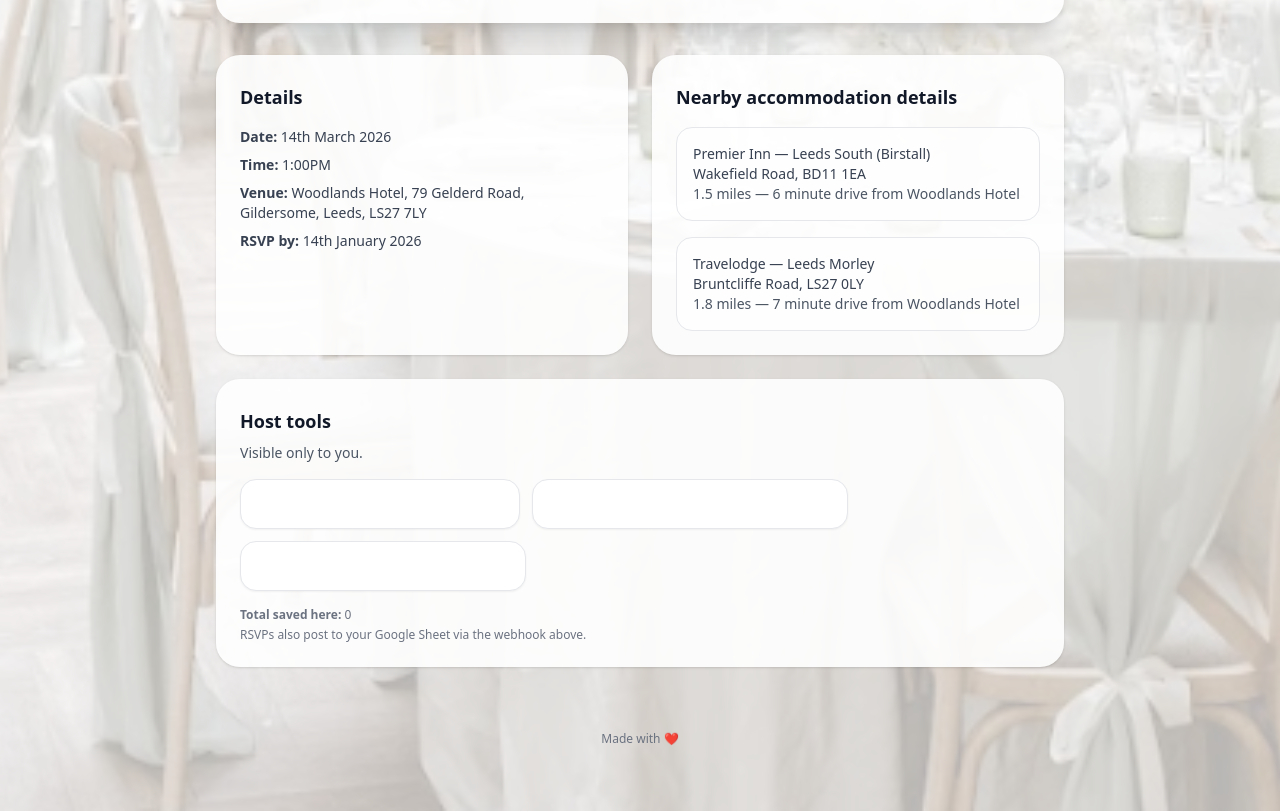
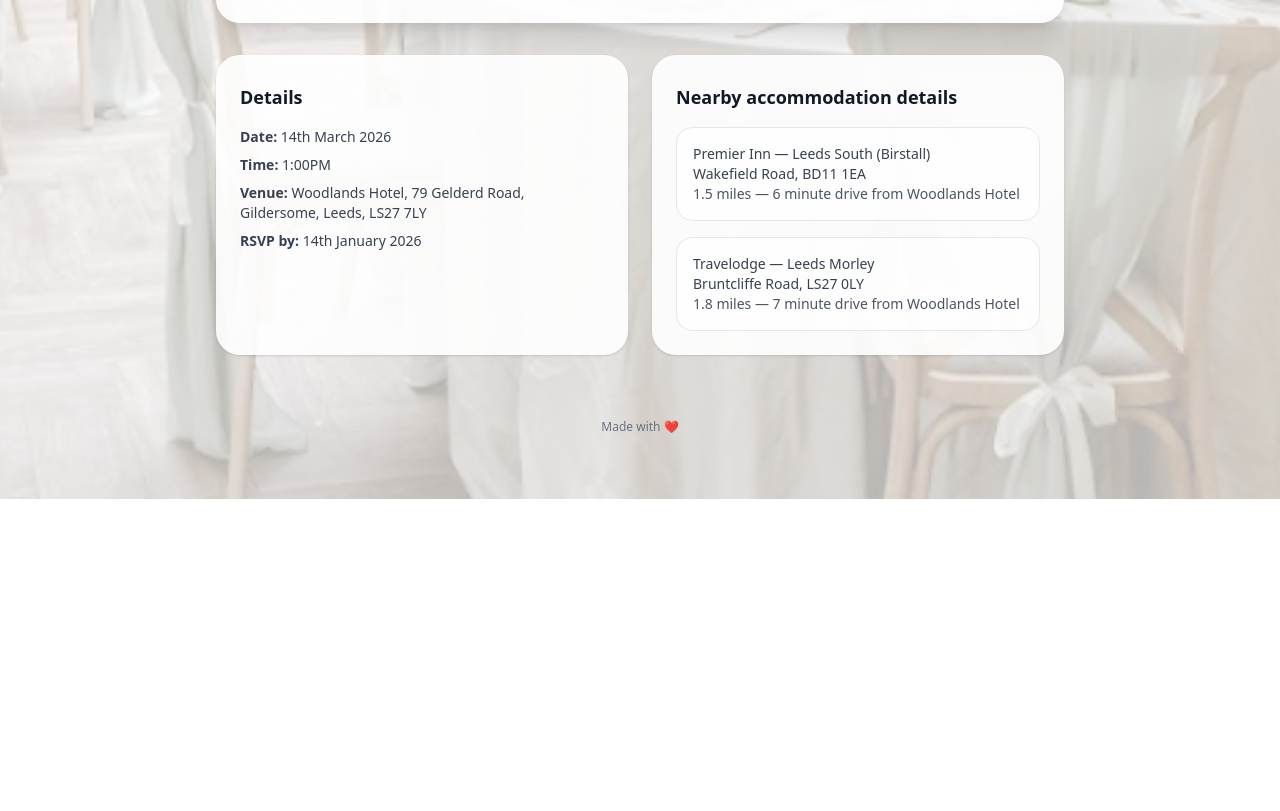
Before and after one commit to novamontie/wedding-rsvp, a React (Create React App) app: page / in a window 1280 px wide. Shown: the part 1477-2288 px from the top of the page. After the commit the page ends 1976 px from the top, so only its background shows below. Built offline with nearby package versions, Linux system fonts and the light colour scheme.

Commit message:
Refactor dietary field handling for compatibility

```diff
--- a/src/App.js
+++ b/src/App.js
@@ -1,7 +1,7 @@
 import React, { useMemo, useState, useEffect } from "react";
 
 const WEBHOOK_URL =
-  "https://script.google.com/macros/s/AKfycbzwyjdCGeBWN0yAxUI_PtifqcAes83HVqavntRuzleNz8r0cjjHG0nbEfcQV_lYudLC/exec"; // Apps Script Web App URL (must be /exec)
+  "https://script.google.com/macros/s/AKfycbzwyjdCGeBWN0yAxUI_PtifqcAes83HVqavntRuzleNz8r0cjjHG0nbEfcQV_lYudLC/exec";
 
 // ===== Public CSV (Published Google Sheet) =====
 const SHEET_CSV_URL =
@@ -36,7 +36,7 @@ const toCSV = (rows) => {
     "email",
     "attending",
     "guests",
-    "dietary", // will be empty now (no general dietary field), kept for compatibility
+    "dietary",
     "message",
     "userAgent",
   ];
@@ -77,7 +77,7 @@ const toCSV = (rows) => {
       escape(r.email || ""),
       escape(r.attending || ""),
       escape(r.guests ?? ""),
-      escape(r.dietary || ""), // empty now
+      escape(r.dietary || ""),
       escape(r.message || ""),
       escape(r.userAgent || "")
     );
@@ -160,20 +160,17 @@ export default function WeddingRSVP() {
   const [submitted, setSubmitted] = useState(false);
   const [error, setError] = useState("");
 
-  // kept `dietary` in state for backward compatibility, but we no longer render a general dietary input
   const [form, setForm] = useState({
     fullName: "",
     email: "",
     attending: "yes",
     guests: 1,
-    dietary: "", // stays empty; only per-guest dietary is collected
+    dietary: "",
     message: "",
   });
 
-  // Dynamic guest details array
   const [guestsDetails, setGuestsDetails] = useState([{ name: "", dietary: "" }]);
 
-  // Load Apple Chancery-like web fonts once
   useEffect(() => {
     const id = "gf-allura-alexbrush";
     if (!document.getElementById(id)) {
@@ -186,7 +183,6 @@ export default function WeddingRSVP() {
     }
   }, []);
 
-  // Sync array length with guests count
   useEffect(() => {
     const n = Math.max(0, Number(form.guests) || 0);
     setGuestsDetails((prev) => {
@@ -240,22 +236,20 @@ export default function WeddingRSVP() {
     const payload = {
       ...form,
       guests: Number(form.guests),
-      guestsDetails, // array of { name, dietary }
+      guestsDetails,
       submittedAt: new Date().toISOString(),
       userAgent: navigator.userAgent,
     };
 
     setSubmitting(true);
     try {
-      // Save locally so you can export even if network fails
       saveLocal(payload);
 
-      // Post to your Google Apps Script Web App
       if (WEBHOOK_URL) {
         await fetch(WEBHOOK_URL, {
           method: "POST",
-          mode: "no-cors", // avoid CORS errors from browser → Apps Script
-          headers: { "Content-Type": "text/plain" }, // send JSON as plain text
+          mode: "no-cors",
+          headers: { "Content-Type": "text/plain" },
           body: JSON.stringify(payload),
         });
       }
@@ -269,24 +263,12 @@ export default function WeddingRSVP() {
     }
   };
 
-  const clearAll = () => {
-    if (window.confirm("Delete ALL saved RSVPs on this device?")) {
-      localStorage.removeItem(LS_KEY);
-      window.location.reload();
-    }
-  };
-  const exportCSV = () => {
-    const csv = toCSV(localData);
-    download("wedding-rsvps.csv", csv);
-  };
-
   useEffect(() => {
     document.title = `${WEDDING.coupleNames} – Wedding RSVP`;
   }, []);
 
   return (
     <div className="relative min-h-screen text-gray-900">
-      {/* Lighter gold + darker hero styles */}
       <style>{`
         @keyframes goldShimmer {
           0% { background-position: 0% 50%; }
@@ -316,24 +298,19 @@ export default function WeddingRSVP() {
         }
       `}</style>
 
-      {/* Venue background across entire site */}
       <div
         className="absolute inset-0 -z-20 bg-cover bg-center"
         style={{ backgroundImage: "url('/venue.jpg')" }}
       />
-      {/* overlay tint so text stays readable */}
       <div className="absolute inset-0 -z-10 bg-white/70" />
 
-      {/* Hero section with hero1.jpg (darker overlay now) */}
       <header className="relative isolate min-h-[80vh]">
         <div
           className="absolute inset-0 -z-10 bg-center bg-no-repeat bg-contain"
           style={{ backgroundImage: "url('/hero1.jpg')" }}
         />
         <div className="absolute inset-0 -z-0 bg-black/50" />
-        {/* moved heading down a bit (was pt-24) */}
         <div className="relative mx-auto max-w-4xl px-6 pt-32 pb-10 text-center">
-          {/* narrow line-length wrapper so lines stay short */}
           <div className="mx-auto max-w-[26ch] sm:max-w-[34ch] [text-wrap:balance]">
             <p className="tracking-widest uppercase text-sm leading-6 gold-text"></p>
 
@@ -345,7 +322,6 @@ export default function WeddingRSVP() {
               {WEDDING.date} at {WEDDING.time}
             </p>
 
-            {/* Manual line breaks for the address */}
             <p className="mt-2 text-lg sm:text-xl leading-relaxed gold-text">
               <span className="block">Woodlands Hotel</span>
               <span className="block">79 Gelderd Road</span>
@@ -360,7 +336,6 @@ export default function WeddingRSVP() {
         </div>
       </header>
 
-      {/* Content */}
       <main className="relative mx-auto max-w-4xl px-6 -mt-10">
         {!submitted ? (
           <section className="rounded-3xl bg-white/90 shadow-xl p-6 sm:p-8">
@@ -402,7 +377,6 @@ export default function WeddingRSVP() {
                 />
               </div>
 
-              {/* Guests count */}
               <div>
                 <Label>How many guests (including you)?</Label>
                 <Input
@@ -414,7 +388,6 @@ export default function WeddingRSVP() {
                 />
               </div>
 
-              {/* Per-guest fields */}
               {form.attending === "yes" && Number(form.guests) > 0 && (
                 <div className="mt-2 grid gap-4">
                   <h3 className="text-lg font-semibold mt-1">Guest details</h3>
@@ -488,9 +461,8 @@ export default function WeddingRSVP() {
           </section>
         )}
 
-        {/* Details + Accommodation + Host tools */}
+        {/* Details + Accommodation */}
         <section className="mt-8 grid gap-6 sm:grid-cols-2">
-          {/* Details */}
           <div className="rounded-3xl bg-white/90 shadow p-6">
             <h3 className="text-lg font-semibold mt-1">Details</h3>
             <ul className="mt-4 space-y-2 text-sm text-gray-700">
@@ -501,7 +473,6 @@ export default function WeddingRSVP() {
             </ul>
           </div>
 
-          {/* Nearby accommodation details */}
           <div className="rounded-3xl bg-white/90 shadow p-6">
             <h3 className="text-lg font-semibold mt-1">Nearby accommodation details</h3>
             <ul className="mt-4 space-y-4 text-sm text-gray-700">
@@ -517,39 +488,6 @@ export default function WeddingRSVP() {
               </li>
             </ul>
           </div>
-
-          {/* Host tools */}
-          <div className="rounded-3xl bg-white/90 shadow p-6 sm:col-span-2">
-            <h3 className="text-lg font-semibold mt-1">Host tools</h3>
-            <p className="mt-2 text-sm text-gray-600">Visible only to you.</p>
-            <div className="mt-4 flex flex-wrap gap-3">
-              {/* Master CSV (published link you provided) */}
-              <Button
-                className="bg-white text-gray-900 border border-gray-200"
-                onClick={() => window.open(SHEET_CSV_URL, "_blank", "noopener,noreferrer")}
-              >
-                Download RSVPs (master CSV)
-              </Button>
-
-              {/* Local-only backup CSV */}
-              <Button
-                className="bg-white text-gray-900 border border-gray-200"
-                onClick={exportCSV}
-              >
-                Download local RSVPs (this device)
-              </Button>
-
-              <Button className="bg-white text-gray-900 border border-gray-200" onClick={clearAll}>
-                Clear saved RSVPs (this device)
-              </Button>
-            </div>
-            <div className="mt-4 text-xs text-gray-500">
-              <p><strong>Total saved here:</strong> {localData.length}</p>
-              <p className="mt-1">
-                RSVPs also post to your Google Sheet via the webhook above.
-              </p>
-            </div>
-          </div>
         </section>
 
         <footer className="py-16 text-center text-xs text-gray-500">
```
